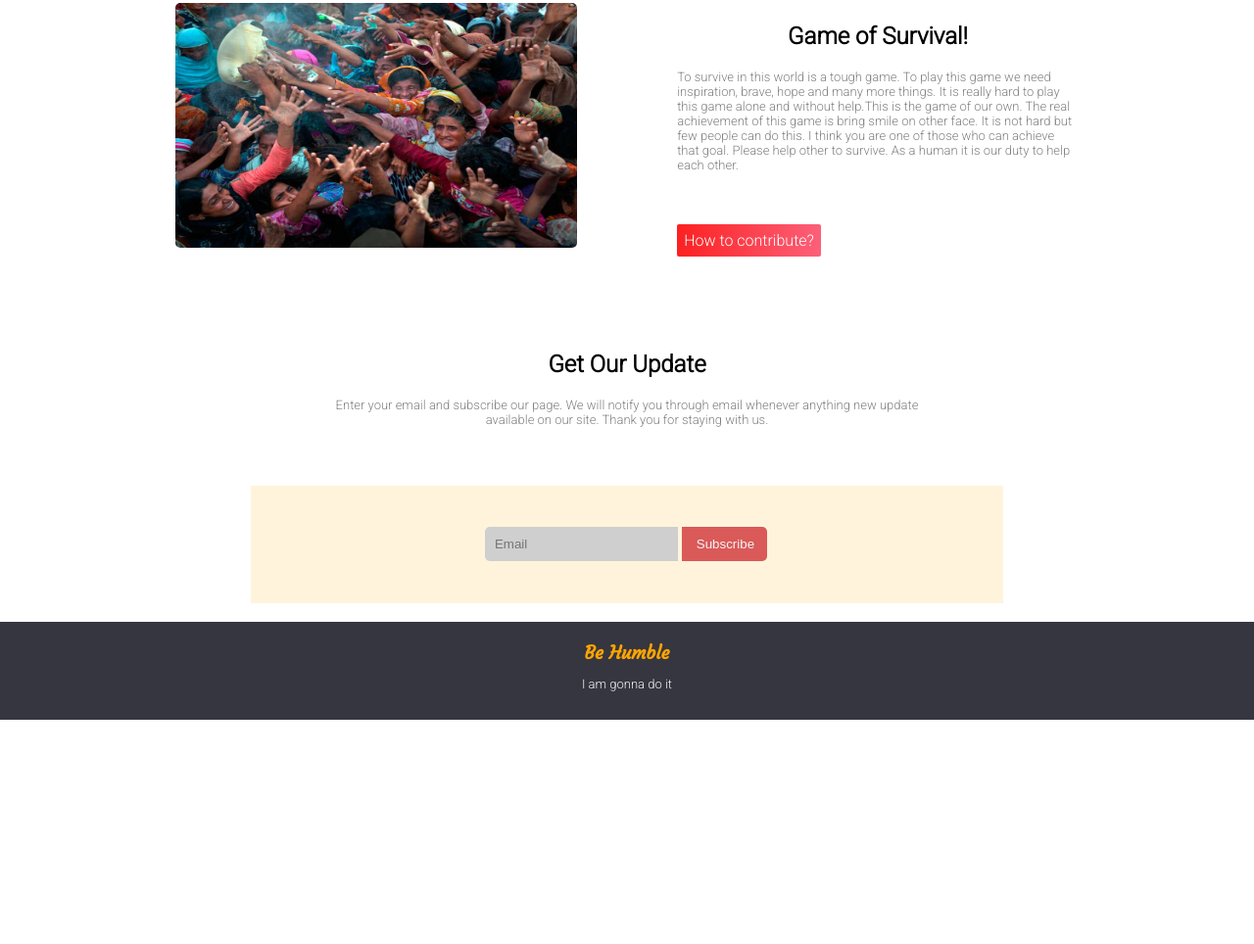
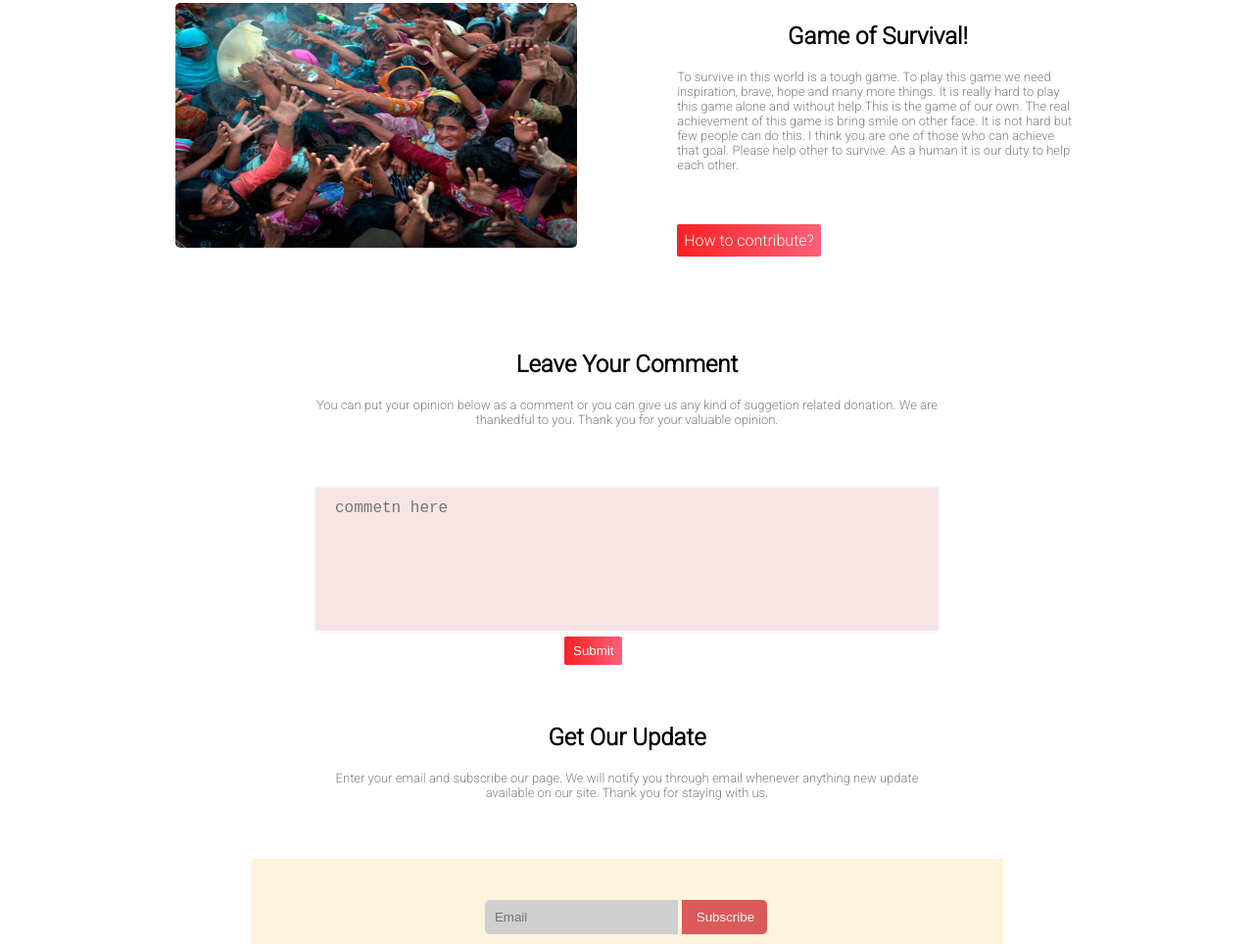
Before and after one commit to ahmed-shaon/our-donation, a plain HTML site: page index.html in a window 1280 px wide. Shown: the part 1836-2800 px from the top of the page at 98% size. Before the commit the page ends 2571 px from the top, so only its background shows below. Drawn offline with Linux system fonts and the light colour scheme; a web font is replaced by a local one.

Commit message:
final-commit-4

```diff
--- a/index.html
+++ b/index.html
@@ -92,6 +92,16 @@
             </div>
         </div>
     </section>
+    <section>
+        <h2>Leave Your Comment</h2>
+        <p class="do-text-center do-grey">You can put your opinion below as a comment or you can give us any kind of suggetion related donation. We are thankedful to you. Thank you for your valuable opinion.</p>
+        <div class="comment-box">
+            <form action="">
+                <textarea name="" id="" cols="30" rows="10" placeholder="commetn here"></textarea><br>
+                <button  class="btn">Submit</button>
+            </form>
+        </div>
+    </section>
     <section >
         <h2>Get Our Update</h2>
         <p class="do-grey do-text-center">Enter your email and subscribe our page. We will notify you through email whenever anything new update available on our site.
@@ -99,7 +109,7 @@
         <div class="search-container">
             <div>
                 <form action="">
-                    <input class="email" type="email" placeholder="Email">
+                    <input class="email" type="text" placeholder="Email">
                     <button class="subscribe-button" type="button">Subscribe</button>
                 </form>
 
--- a/style.css
+++ b/style.css
@@ -20,7 +20,7 @@ body{
     margin:0 auto;
     margin-top:40px;
     text-align: center;
-    color:white;
+    color:rgb(214, 214, 214);
 
 }
 h1{
@@ -95,7 +95,7 @@ p{
     outline: 0;
     border-width: 0 0 1px;
     border-color: grey;
-    color:rgb(221, 221, 221);
+    color:rgb(51, 51, 51);
 
 }
 .donation-box{
@@ -142,6 +142,37 @@ p{
     height:250px;
     border-radius: 5px;
 }
+.comment-box{
+    margin-left:auto;
+    margin-right: auto;
+
+}
+textarea{
+    width: 50%;
+    height: 150px;
+    padding: 12px 20px;
+    margin-left: 25%;
+    margin-right: 10%;
+    box-sizing: border-box;
+    border: 2px solid rgb(247, 247, 247);
+    border-radius: 4px;
+    background-color: rgb(247, 228, 228);
+    font-size: 16px;
+    resize: none
+
+}
+
+.btn{
+    text-decoration: none;
+    background-image: linear-gradient(to right,rgb(252, 33, 33),rgb(252, 96, 122));
+    margin-left:45%;
+    margin-bottom: 40px;
+    padding:7px 9px;
+    color:white;
+    outline:none;
+    border-width:0px;
+    border-radius: 2px;
+}
 .search-container{
     height:120px;
     width:60%;
@@ -167,6 +198,7 @@ p{
     background-color:rgb(218, 89, 89);
     color:whitesmoke;
     padding:10px 15px;
+    outline: none;
     border:none;
     border-radius:0px 5px 5px 0px;
     margin-left:0;
```
